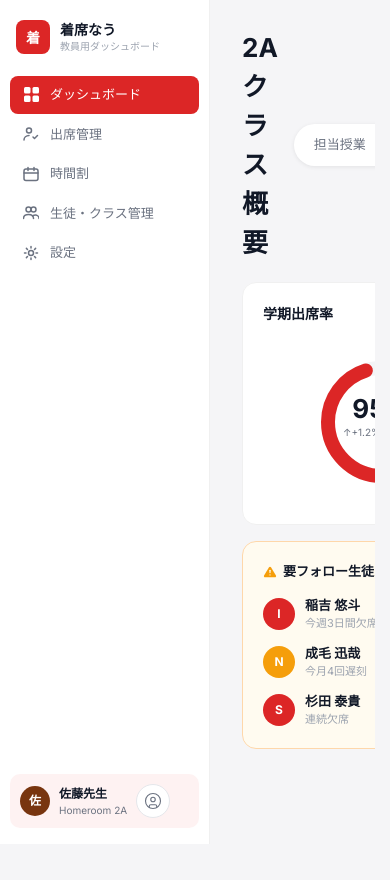
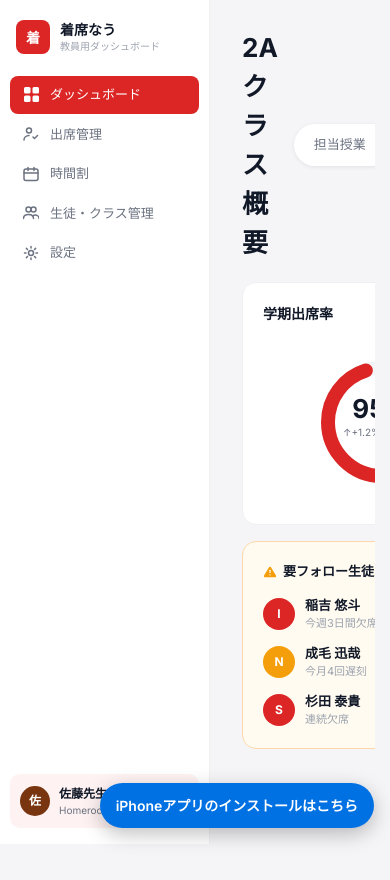
Before and after one commit to solalabs-jp/chakuseki-now-web, a Next.js app: page /class in a window 390 px wide. Shown: the top 880 px of the page. Built offline with nearby package versions, Linux system fonts and the light colour scheme.

Commit message:
feat: iPhoneアプリのインストール導線を右下に追加

```diff
--- /dev/null
+++ b/components/AppDownloadButton.tsx
@@ -0,0 +1,17 @@
+import styles from '../styles/AppDownloadButton.module.css';
+
+const TESTFLIGHT_URL = 'https://testflight.apple.com/join/MYBJyC29';
+
+export default function AppDownloadButton() {
+  return (
+    <a
+      className={styles.button}
+      href={TESTFLIGHT_URL}
+      target="_blank"
+      rel="noopener noreferrer"
+      aria-label="iPhoneアプリのインストールはこちら"
+    >
+      <span className={styles.label}>iPhoneアプリのインストールはこちら</span>
+    </a>
+  );
+}
--- a/components/Layout.tsx
+++ b/components/Layout.tsx
@@ -1,4 +1,5 @@
 import Sidebar from './Sidebar';
+import AppDownloadButton from './AppDownloadButton';
 import styles from '../styles/Layout.module.css';
 import type { ReactNode } from 'react';
 
@@ -7,6 +8,7 @@ export default function Layout({ children }: { children: ReactNode }) {
     <div className={styles.layout}>
       <Sidebar />
       <main className={styles.main}>{children}</main>
+      <AppDownloadButton />
     </div>
   );
 }
--- /dev/null
+++ b/styles/AppDownloadButton.module.css
@@ -0,0 +1,40 @@
+.button {
+  position: fixed;
+  right: 24px;
+  bottom: 24px;
+  z-index: 1000;
+  display: inline-flex;
+  align-items: center;
+  gap: 8px;
+  padding: 12px 18px;
+  border-radius: 999px;
+  background: #0071e3;
+  color: #fff;
+  font-size: 14px;
+  font-weight: 600;
+  text-decoration: none;
+  box-shadow: 0 6px 20px rgba(0, 0, 0, 0.25);
+  transition: transform 0.15s ease, background 0.15s ease, box-shadow 0.15s ease;
+}
+
+.button:hover {
+  background: #0077ed;
+  transform: translateY(-2px);
+  box-shadow: 0 10px 28px rgba(0, 0, 0, 0.3);
+}
+
+.button:active {
+  transform: translateY(0);
+}
+
+.label {
+  white-space: nowrap;
+}
+
+@media (max-width: 600px) {
+  .button {
+    right: 16px;
+    bottom: 16px;
+    padding: 12px 16px;
+  }
+}
```
